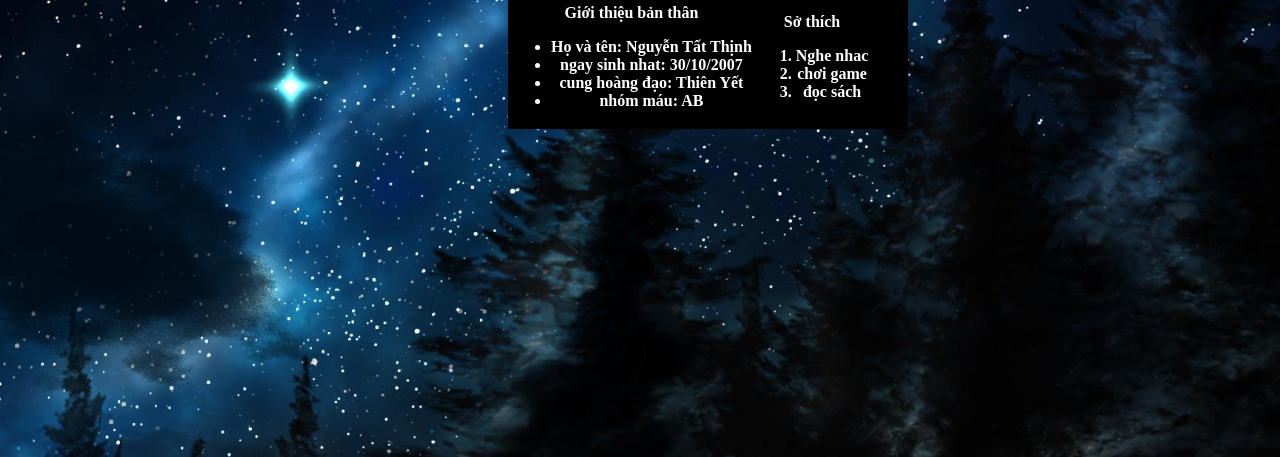
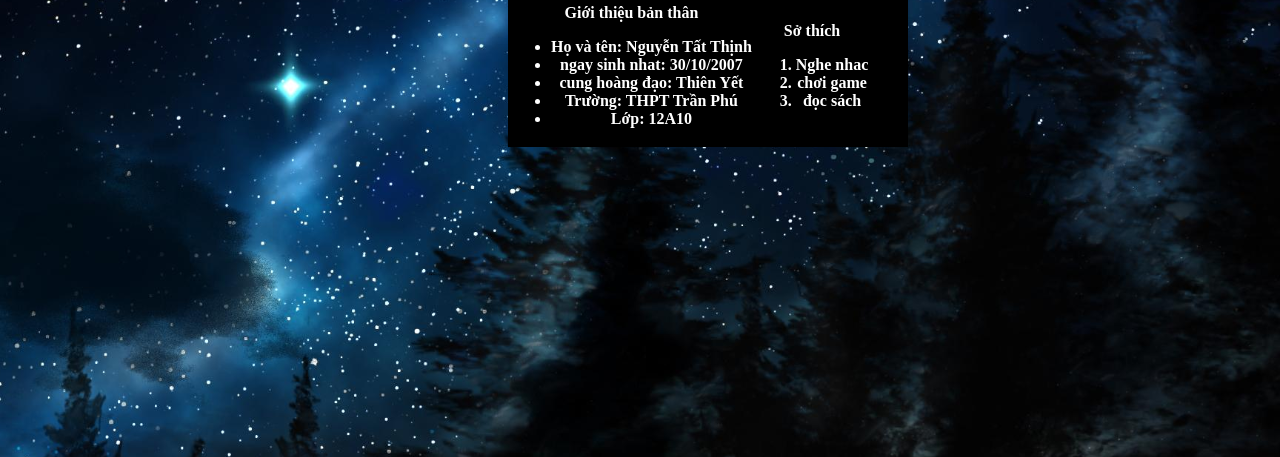
Before and after one commit to thinhnguyen3010/introduce-myself, a plain HTML site: page index.html in a window 1280 px wide. Shown: the part 211-668 px from the top of the page. Drawn offline with Linux system fonts and the light colour scheme.

Commit message:
Update index.html

```diff
--- a/index.html
+++ b/index.html
@@ -17,7 +17,8 @@
                     <li>Họ và tên: Nguyễn Tất Thịnh</li>
                     <li>ngay sinh nhat: 30/10/2007</li>
                     <li>cung hoàng đạo: Thiên Yết</li>
-                    <li>nhóm máu: AB</li>
+                    <li>Trường: THPT Trần Phú</li>
+                    <li>Lớp: 12A10</li>
                 </ul>
             </th>
             <th>Sở thích
```
